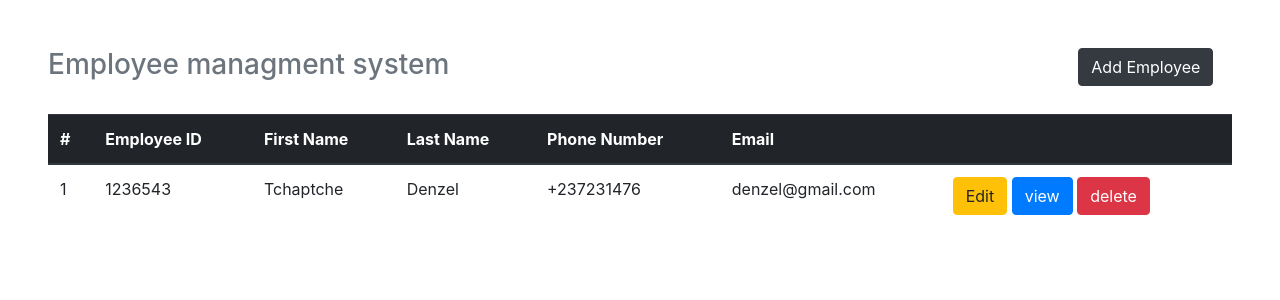
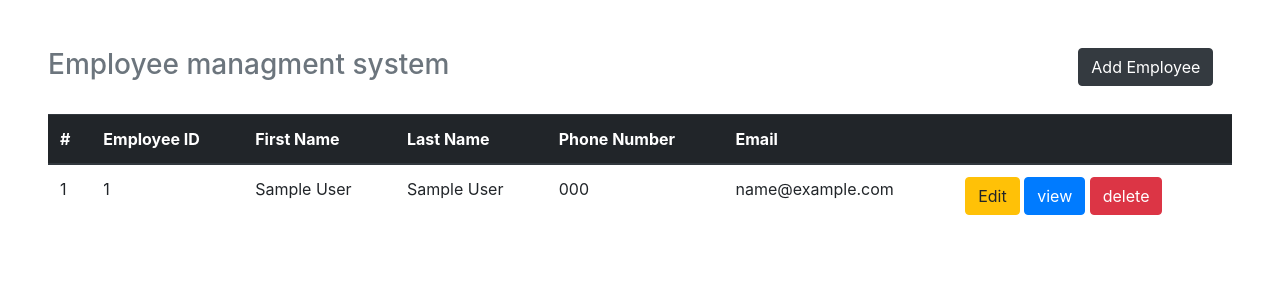
Before and after one commit to Morel-D/codeIginterTest, a CodeIgniter app: page /database/employee in a window 1280 px wide. Shown: the top 300 px of the page. Run offline with CodeIgniter, Linux system fonts and the light colour scheme; tables that the repository leaves empty or names only in its code hold one stand-in row (values such as "Sample post"); some libraries are stand-ins or nearby versions.

Commit message:
READ Employees

```diff
--- a/application/controllers/EmployeeController.php
+++ b/application/controllers/EmployeeController.php
@@ -7,7 +7,10 @@ class EmployeeController extends CI_Controller
     public function index()
     {
         $this->load->view('template/header');
-        $this->load->view('employee');
+
+        $this->load->model('EmployeeModel');
+        $data['employees'] = $this->EmployeeModel->getEmployee();
+        $this->load->view('employee', $data);
         $this->load->view('template/footer');
     }
 
--- a/application/models/EmployeeModel.php
+++ b/application/models/EmployeeModel.php
@@ -4,6 +4,13 @@ defined('BASEPATH') or exit('No direct script access allowed');
 
 class EmployeeModel extends CI_Model
 {
+
+    public function getEmployee()
+    {
+        $query = $this->db->get('employees');
+        return $query->result();
+    }
+
     public function insertEmployee($data)
     {
         return $this->db->insert('employees', $data);
--- a/application/views/employee.php
+++ b/application/views/employee.php
@@ -24,19 +24,21 @@
 				</thead>
 				<tbody>
 				<tbody>
+					<?php foreach ($employees as $employee) {  ?>
 						<tr>
 							<td>1</td>
-						<td>1236543</td>
-						<td>Tchaptche</td>
-						<td>Denzel</td>
-						<td>+237231476</td>
-						<td>denzel@gmail.com</td>
+							<td><?php echo $employee->uid ?></td>
+							<td><?php echo $employee->f_name ?></td>
+							<td><?php echo $employee->l_name ?></td>
+							<td><?php echo $employee->phone ?></td>
+							<td><?php echo $employee->email ?></td>
 							<td>
 								<button class="btn btn-warning">Edit</button>
 								<button class="btn btn-primary">view</button>
 								<button class="btn btn-danger">delete</button>
 							</td>
 						</tr>
+					<?php }  ?>
 				</tbody>
 				</tbody>
 			</table>
```
Lines whose indentation alone changed are shown as unchanged.
